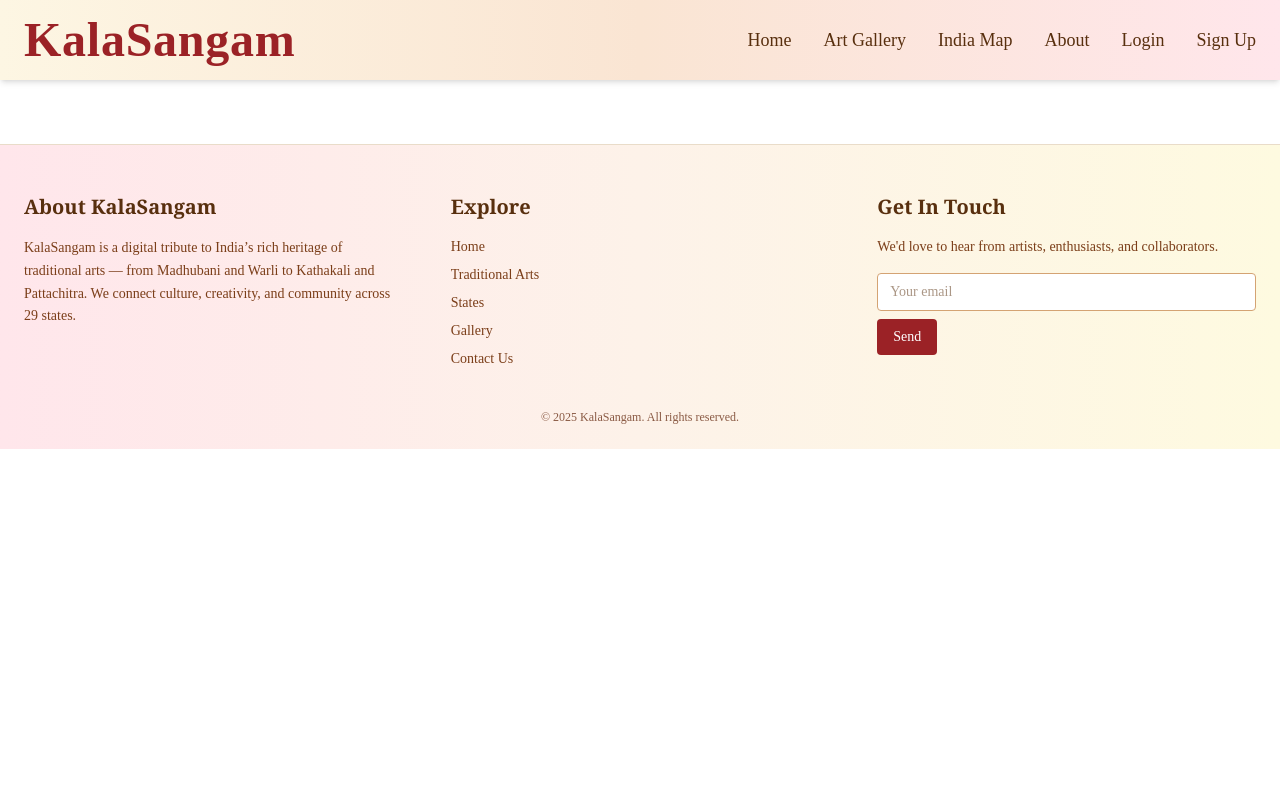
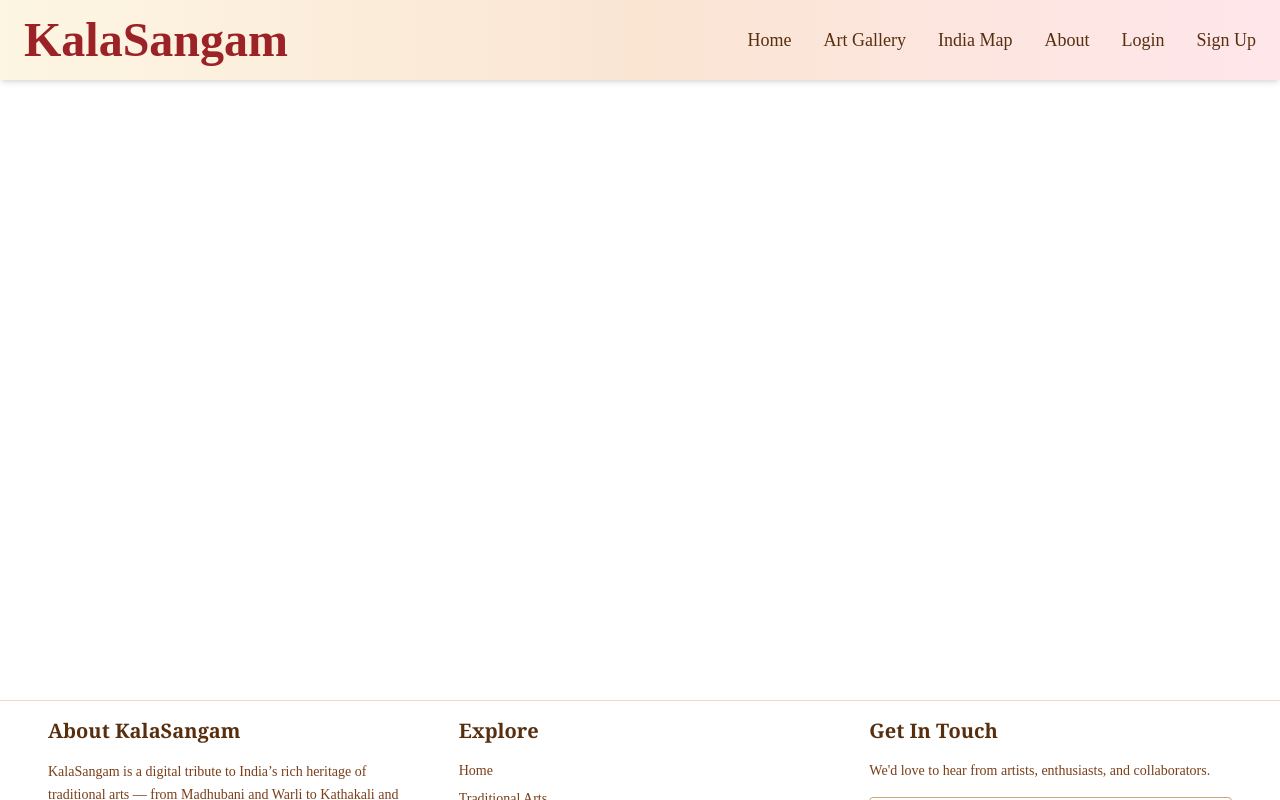
Before and after one commit to samanvitha7/Kalasangam, a React (Vite) app in the folder client/kala-sangam/: page / in a window 1280 px wide. Built offline with nearby package versions, Linux system fonts and the light colour scheme; a web font is replaced by a local one.

Commit message:
changing this

```diff
--- a/client/kala-sangam/src/App.jsx
+++ b/client/kala-sangam/src/App.jsx
@@ -1,18 +1,14 @@
 import { Routes, Route, useLocation, useNavigate } from "react-router-dom";
-import { useRef, useState } from "react";
+import { useRef, useState, useEffect } from "react";
 import Header from "./components/Header.jsx";
 import Footer from "./components/Footer.jsx";
 import ArtGallery from "./pages/ArtGallery.jsx";
 import Home from "./pages/Home.jsx";
 import IndiaMapPage from "./pages/IndiaMapPage.jsx";
 import About from "./pages/About.jsx";
-import CustomCursor from "./components/CustomCursor";
 import Login from "./pages/LoginPage.jsx";
 import Signup from "./pages/Signup.jsx";
 import ForgotPassword from "./pages/ForgotPw.jsx";
-
-// 👇 Import Try Art Canvas Page
-import TryArtCanvas from "./pages/TryArtCanvas.jsx"; // Make sure this path is correct
 import SplashScreen from "./components/SplashScreen.jsx";
 
 function App() {
@@ -21,12 +17,37 @@ function App() {
   const mapRef = useRef(null);
   const [playSound, setPlaySound] = useState(false);
   const [showSplash, setShowSplash] = useState(true);
+  const [isHeaderVisible, setIsHeaderVisible] = useState(true);
+  const [isFooterVisible, setIsFooterVisible] = useState(true);
+  const lastScrollY = useRef(0);
+
+  useEffect(() => {
+    const handleScroll = () => {
+      const currentScrollY = window.scrollY;
+
+      if (currentScrollY > lastScrollY.current) {
+        // scrolling down → hide header/footer
+        setIsHeaderVisible(false);
+        setIsFooterVisible(false);
+      } else {
+        // scrolling up → show header/footer
+        setIsHeaderVisible(true);
+        setIsFooterVisible(true);
+      }
+
+      lastScrollY.current = currentScrollY;
+    };
+
+    window.addEventListener("scroll", handleScroll);
+    return () => window.removeEventListener("scroll", handleScroll);
+    }, []);
 
     const handleSplashContinue = (withSound) => {
-    setPlaySound(withSound);          // start or not start music
-    navigate("/home", { replace: true }); // then navigate to home
-    setShowSplash(false); // hide splash screen
+      setPlaySound(withSound);
+      navigate("/home", { replace: true });
+      setShowSplash(false);
   };
+
   const handleStateClick = (stateName) => {
     navigate(`/gallery?state=${encodeURIComponent(stateName)}`);
   };
@@ -37,23 +58,24 @@ function App() {
 
   return (
     <>
-      <Header onMapClick={handleShowMap} />
+      <Header isVisible={isHeaderVisible} onMapClick={handleShowMap} />
 
+      {/* Page content wrapper with padding */}
+      <div className="pt-[80px] pb-[120px] min-h-screen">
         <Routes>
-        <Route path="/" element={<Home />} />
+          <Route path="/home" element={<Home />} />
           <Route path="/map" element={<IndiaMapPage onStateClick={handleStateClick} />} />
           <Route path="/gallery" element={<ArtGallery />} />
           <Route path="/about" element={<About />} />
-
-        {/* ✅ New Route for Try Art Canvas */}
-        <Route path="/try-art" element={<TryArtCanvas />} />
           <Route path="/login" element={<Login />} />
           <Route path="/signup" element={<Signup />} />
           <Route path="/forgot-password" element={<ForgotPassword />} />
         </Routes>
+      </div>
 
-      <Footer />
+      <Footer isVisible={isFooterVisible}/>
     </>
   );
 }
+
 export default App;
--- a/client/kala-sangam/src/components/Footer.jsx
+++ b/client/kala-sangam/src/components/Footer.jsx
@@ -1,6 +1,10 @@
-export default function Footer() {
+export default function Footer({ isVisible = true }) {
   return (
-    <footer className="bg-gradient-to-r from-[#ffe6eb] via-[#fdf2e9] to-[#fefae0] text-[#582f0e] pt-12 pb-6 mt-16 border-t border-[#e9dcc9]">
+    <footer
+      className={`transition-transform duration-300 ${
+        isVisible ? 'translate-y-0' : 'translate-y-full'
+      } fixed bottom-0 left-0 w-full h-[100px] bg-[#fff6] backdrop-blur-md text-[#582f0e] z-50 border-t border-[#e9dcc9] px-6 py-4`}
+    >
       <div className="max-w-7xl mx-auto px-6 grid grid-cols-1 md:grid-cols-3 gap-12">
 
         {/* About Section */}
--- a/client/kala-sangam/src/components/Header.jsx
+++ b/client/kala-sangam/src/components/Header.jsx
@@ -1,16 +1,12 @@
-import { Link } from "react-router-dom";
-
-export default function Header({ onMapClick }) {
+export default function Header({ isVisible = true, onMapClick }) {
   return (
-    <header className="bg-gradient-to-r from-[#fdf6e3] via-[#fae5d3] to-[#ffe6eb] shadow-md sticky top-0 z-50">
+    <header
+      className={`transition-transform duration-300 ${
+        isVisible ? 'translate-y-0' : '-translate-y-full'
+      } bg-gradient-to-r from-[#fdf6e3] via-[#fae5d3] to-[#ffe6eb] shadow-md fixed top-0 left-0 w-full z-50`}
+    >
       <div className="max-w-7xl mx-auto px-6 py-4 flex items-center justify-between">
-        <div className="text-3xl font-serif font-bold text-[#9b2226] tracking-wide">
-           <h1 className="text-5xl text-[#9b2226] yatra-font">
-  KalaSangam
-</h1>
-
-        </div>
-
+        <h1 className="text-5xl text-[#9b2226] font-serif font-bold yatra-font">KalaSangam</h1>
         <nav className="hidden md:flex space-x-8 text-[#582f0e] font-medium text-lg">
           <Link to="/home" className="hover:text-[#9b2226] transition">Home</Link>
           <Link to="/gallery" className="hover:text-[#9b2226] transition">Art Gallery</Link>
@@ -19,8 +15,8 @@ export default function Header({ onMapClick }) {
           <Link to="/login" className="hover:text-[#9b2226] transition">Login</Link>
           <Link to="/signup" className="hover:text-[#9b2226] transition">Sign Up</Link>
         </nav>
-
       </div>
     </header>
   );
 }
+import { Link } from 'react-router-dom';
--- a/client/kala-sangam/src/components/MeetTheTeam.jsx
+++ b/client/kala-sangam/src/components/MeetTheTeam.jsx
@@ -14,7 +14,7 @@ const team = [
   {
     name: "SHREYA",
     role: "",
-    image: "https://upload.wikimedia.org/wikipedia/commons/5/57/Playing_card_club_A.svg",
+    image: "/images/shreya.jpg",
     funFact: "Owns a flute signed by Hariprasad Chaurasia."
   },
   {
--- a/package.json
+++ b/package.json
@@ -5,6 +5,7 @@
     "framer-motion": "^12.23.5",
     "lottie-react": "^2.4.1",
     "react-intersection-observer": "^9.16.0",
+    "react-toastify": "^11.0.5",
     "three": "^0.178.0"
   }
 }
```
Also changed, not shown: client/kala-sangam/public/images/shreya.jpg (added), 1 other file (tests, documents, lock files or other folders). Lines whose indentation alone changed are shown as unchanged.
